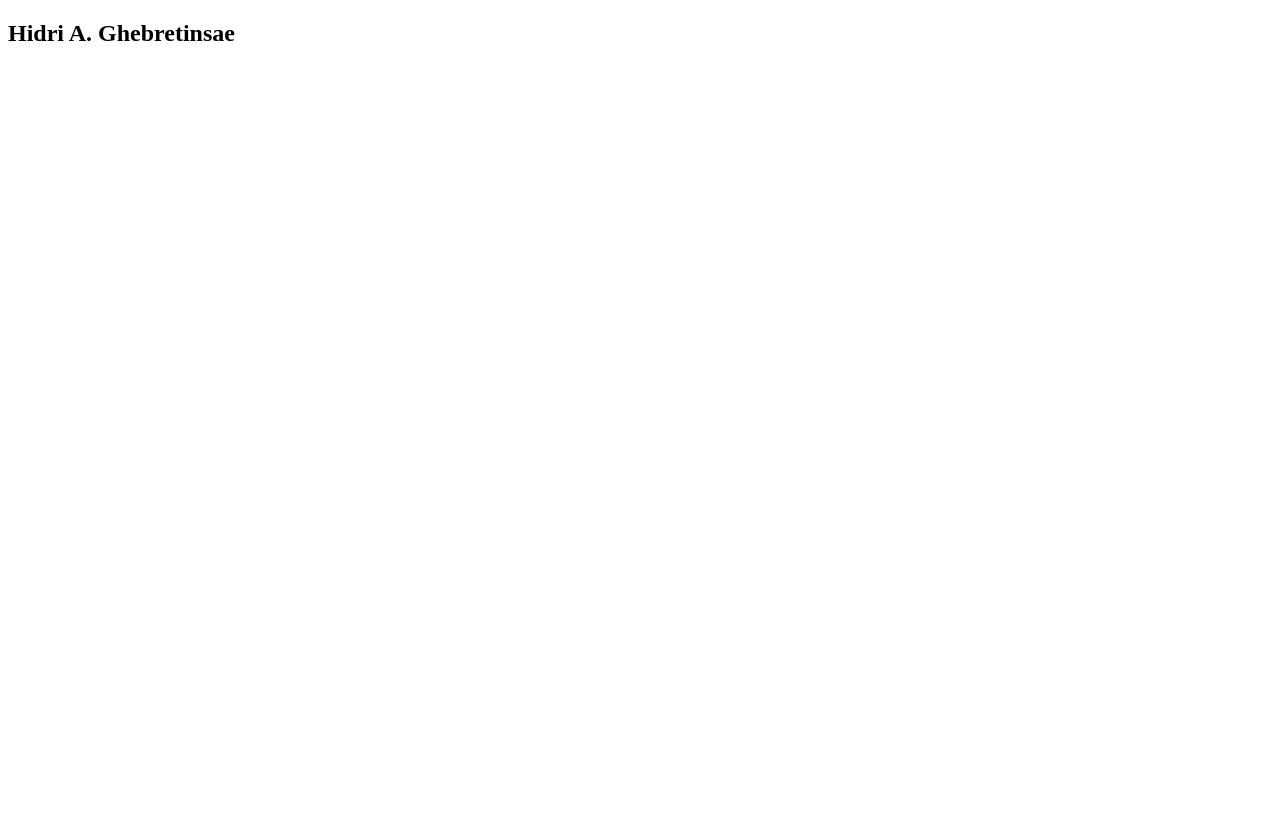
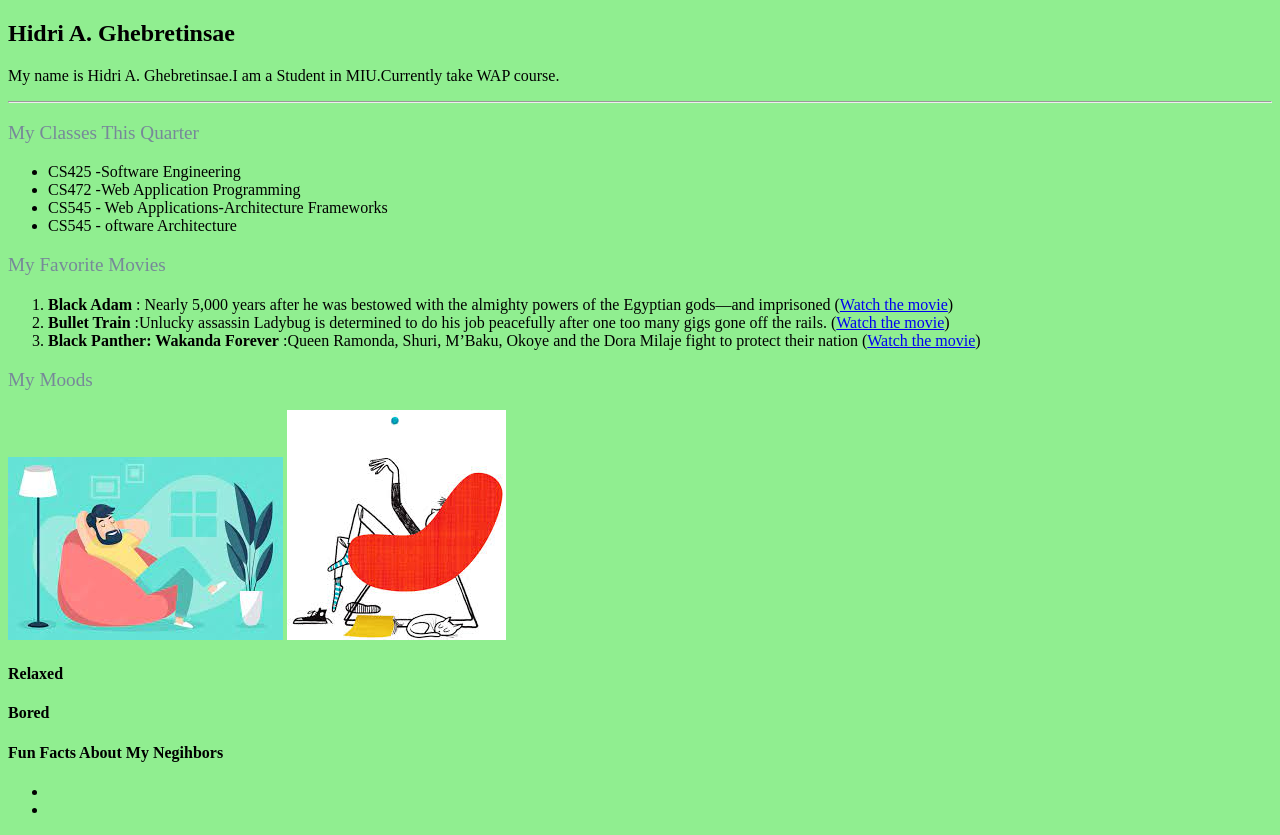
Before and after one commit to Afom25/wap2, a plain HTML site: page about/about.html in a window 1280 px wide. Before the commit the page ends 800 px from the top, so only its background shows below. Drawn offline with Linux system fonts and the light colour scheme.

Commit message:
addin styles

```diff
--- a/about/about.html
+++ b/about/about.html
@@ -6,6 +6,7 @@
     <meta http-equiv="X-UA-Compatible" content="IE=edge">
     <meta name="viewport" content="width=device-width, initial-scale=1.0">
     <title>About Me</title>
+    <link rel="stylesheet" href="style.css">
 </head>
 
 <body>
@@ -16,8 +17,62 @@
     </header>
     <main>
         <section>
-            <h1> Hidri A. Ghebretinsae </h1>
+            <div class="aboutme">
+                <h1> Hidri A. Ghebretinsae </h1>
+                <p> My name is Hidri A. Ghebretinsae.I am a Student in MIU.Currently take WAP course.</p>
+                <hr>
+            </div>
+            <div class="quarterclass">
+                <h3> My Classes This Quarter</h3>
+                <ul>
+                    <li> CS425 -Software Engineering </li>
+                    <li> CS472 -Web Application Programming</li>
+                    <li> CS545 - Web Applications-Architecture Frameworks</li>
+                    <li> CS545 - oftware Architecture</li>
+                </ul>
+            </div>
+            <div class="fav-movies">
+                <h3>My Favorite Movies</h3>
+                <ol>
+                    <li> <strong>Black Adam </strong> : Nearly 5,000 years after he was bestowed with the almighty
+                        powers of the Egyptian gods—and imprisoned (<a
+                            href="https://movie345.herokuapp.com/movie/436270">Watch the movie</a>)
+                    </li>
+                    <li><strong>Bullet Train</strong> :Unlucky assassin Ladybug is determined to do his job peacefully
+                        after one too many gigs gone off the rails. (<a
+                            href="https://movie345.herokuapp.com/movie/718930">Watch the movie</a>)
+                    </li>
+                    <li> <strong> Black Panther: Wakanda Forever</strong> :Queen Ramonda, Shuri, M’Baku, Okoye and the
+                        Dora Milaje fight to protect their nation
+                        (<a href="https://movie345.herokuapp.com/movie/505642">Watch the movie</a>)
+                    </li>
+                </ol>
+            </div>
+            <div class="mymoods">
+
+                <h3> My Moods </h3>
+                <img src="/images/realxed.jpeg" alt="relaxed-image">
+                <img src="/images/bored1.jpeg" alt="bored-image">
+                <h4> Relaxed </h4>
+                <h4> Bored</h4>
+
+
+
+
+
+            </div>
+            <div class="funfacts">
+                <h4>Fun Facts About My Negihbors</h4>
+                <ul>
+                    <li> </li>
+                    <li> </li>
+                </ul>
+            </div>
+
+
+
         </section>
+
     </main>
 
 
--- /dev/null
+++ b/about/style.css
@@ -0,0 +1,9 @@
+body {
+    background-color: lightgreen;
+}
+
+h3 {
+    color: lightslategray;
+    font-weight: 200;
+    font-size: larger;
+}
```
Also changed, not shown: index.html (+2 -2 lines), images/bored1.jpeg (added), images/bored2.jpeg (added), images/realxed.jpeg (added), images/relaxed2.png (added), recipe/recipe.html (added).
